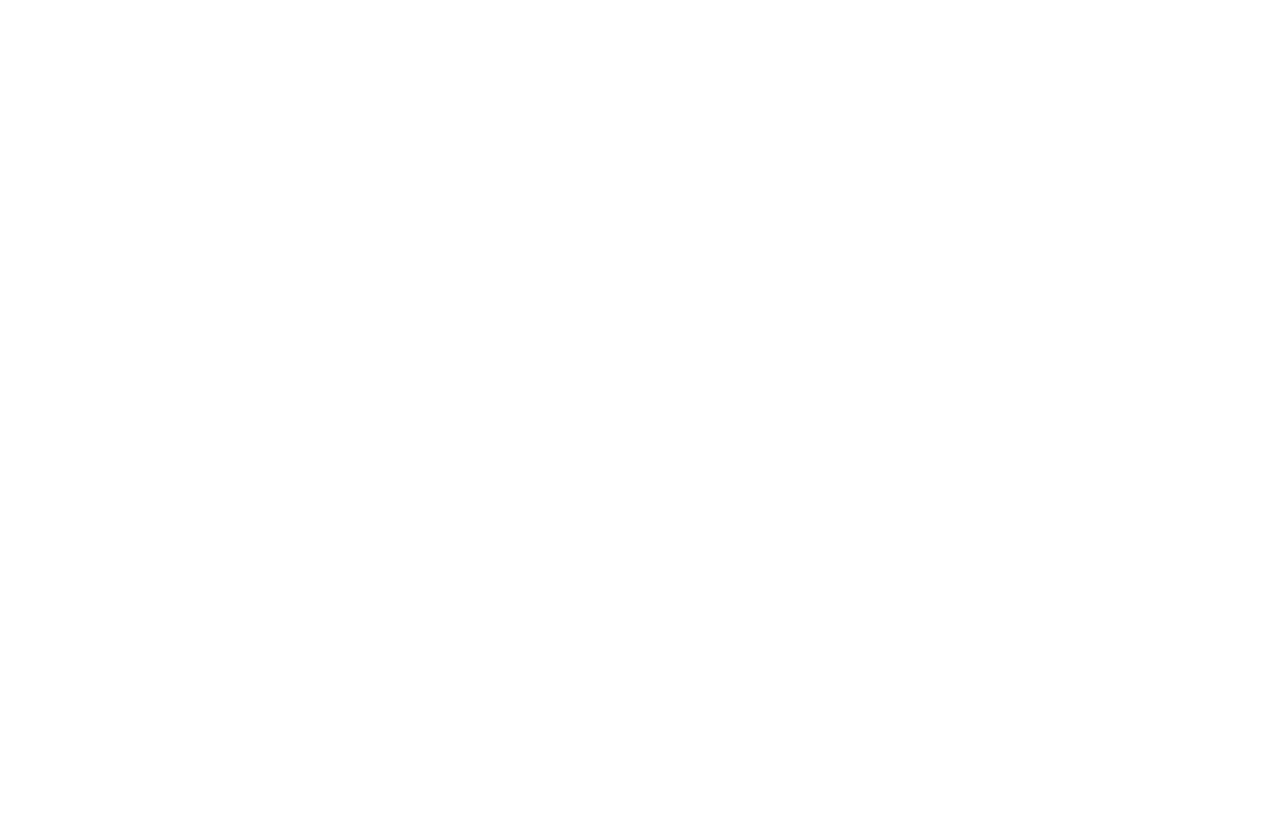
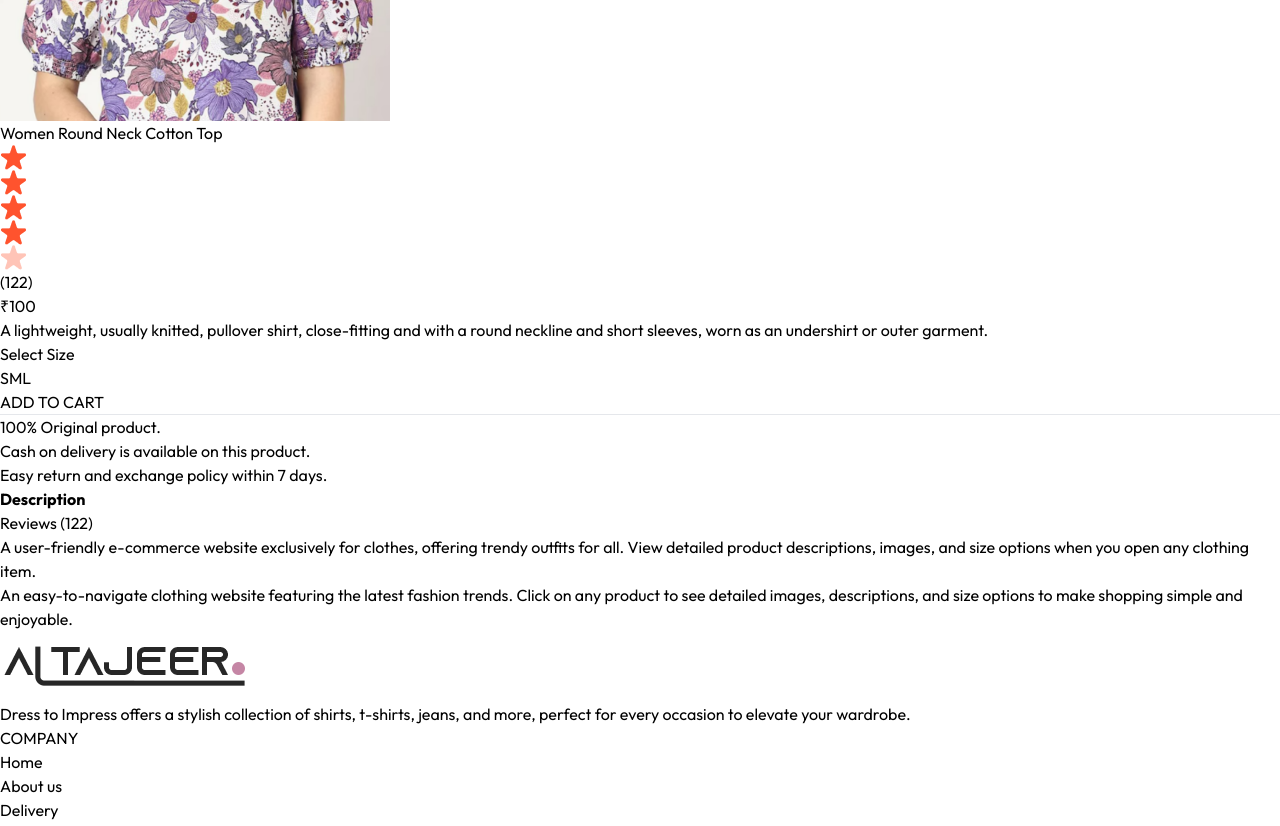
Before and after one commit to moteeullahazmi/AL-TAJEER, a React (Vite) app in the folder frontend/: page /products/aaaaa in a window 1280 px wide. Shown: the part 1300-2126 px from the top of the page. Before the commit the page ends 1283 px from the top, so only its background shows below. Built offline with nearby package versions, Linux system fonts and the light colour scheme.

Commit message:
315 complete

```diff
--- a/frontend/src/index.css
+++ b/frontend/src/index.css
@@ -16,6 +16,10 @@
     font-style: normal;
   }
 
+  ::-webkit-scrollbar{
+    display: none;
+  }
+
   @media (max-width:640px){
     a.active{
         background-color: black;
--- a/frontend/src/pages/Product.jsx
+++ b/frontend/src/pages/Product.jsx
@@ -1,48 +1,123 @@
-import React, { useContext, useEffect, useState } from 'react'
-import { useParams } from 'react-router-dom'
-import { ShopContext } from '../context/ShopContext';
+import React, { useContext, useEffect, useState } from "react";
+import { useParams } from "react-router-dom";
+import { ShopContext } from "../context/ShopContext";
+import { assets } from "../assets/frontend_assets/assets";
 
 const Product = () => {
-
-  const {productId} = useParams();
-  const {products} = useContext(ShopContext);
+  const { productId } = useParams();
+  const { products, currency } = useContext(ShopContext);
   const [productData, setProductData] = useState(false);
-  const [image,setImage] = useState('')
+  const [image, setImage] = useState("");
+  const [size, setSize] = useState("");
 
   const fetchProductData = async () => {
-
-    products.map((item)=>{
-      if(item._id === productId){
-        setProductData(item)
-        setImage(item.image[0])
+    products.map((item) => {
+      if (item._id === productId) {
+        setProductData(item);
+        setImage(item.image[0]);
         return null;
       }
-    })
-  }
+    });
+  };
 
-  useEffect(()=>{
+  useEffect(() => {
     fetchProductData();
-  },[productId,products])
+  }, [productId, products]);
 
   return productData ? (
-    <div className='border-t-2 pt-10 transition-opacity easy-in duration-500 opacity-100'>
-    {/* Product Data */}
-    <div className='flex gap-12 sm:gap-12 flex-col sm:flex-row'>
+    <div className="border-t-2 pt-10 transition-opacity easy-in duration-500 opacity-100">
+      {/* ------------Product Data------------ */}
+      <div className="flex gap-12 sm:gap-12 flex-col sm:flex-row">
+        {/* ------------Product Images------------ */}
+        <div className="flex-1 flex flex-col-reverse gap-3 sm:flex-row">
+          <div className="flex sm:flex-col overflow-x-auto sm:overflow-y-scroll justify-between sm:justify-normal sm:w-[18.7%] w-full">
+            {productData.image.map((item, index) => (
+              <img
+                onClick={() => setImage(item)}
+                src={item}
+                key={index}
+                className="w-[24%] sm:w-full sm:mb-3 flex-shrink-0 cursor-pointer"
+                alt="product_id_image"
+              />
+            ))}
+          </div>
+          <div className="w-full sm:w-[80%]">
+            <img className="ww-full h-auto" src={image} alt="oneProductImage" />
+          </div>
+        </div>
 
-      {/* Product Images */}
-      <div className='flex-1 flex flex-col-reverse gap-3 sm:flex-row'>
-        <div className='flex sm:flex-col overflow-x-auto sm:overflow-y-scroll justify-between sm:justify-normal sm:w-[18.7%] w-full'>
-        {
-          productData.image.map((item,index)=>(
-            <img src={item} key={index} className='w-[24%]' alt="" />
-          ))
-        }
+        {/* -------------Product Info------------ */}
+        <div className="flex-1">
+          <h1 className="font-medium text-2xl mt-2"> {productData.name}</h1>
+          <div className="flex items-center gap-1 mt-2">
+            <img src={assets.star_icon} alt="" className="w-3 5" />
+            <img src={assets.star_icon} alt="" className="w-3 5" />
+            <img src={assets.star_icon} alt="" className="w-3 5" />
+            <img src={assets.star_icon} alt="" className="w-3 5" />
+            <img src={assets.star_dull_icon} alt="" className="w-3 5" />
+            <p className="pl-2">(122)</p>
+          </div>
+          <p className="mt-5 text-3xl font-medium">
+            {currency}
+            {productData.price}
+          </p>
+          <p className="mt-5 text-gray-500 md:w-4/5">
+            {productData.description}
+          </p>
+          <div className="flex flex-col gap-4 my-8">
+            <p>Select Size</p>
+            <div className="flex gap-2">
+              {productData.sizes.map((item, index) => (
+                <button
+                  onClick={() => setSize(item)}
+                  className={`border py-2 px-4 bg-gray-100 ${
+                    item === size ? "border-orange-500" : ""
+                  }`}
+                  key={index}
+                >
+                  {item}
+                </button>
+              ))}
+            </div>
+          </div>
+          <button className="bg-black text-white px-8 py-3 text-sm active:bg-gray-700">
+            ADD TO CART
+          </button>
+          <hr className="mt-9 sm:w-4/5" />
+          <div className="text-sm text-gray-500 mt-5 flex flex-col gap-1">
+            <p>100% Original product.</p>
+            <p>Cash on delivery is available on this product.</p>
+            <p>Easy return and exchange policy within 7 days.</p>
+          </div>
         </div>
       </div>
-    </div>
+
+      {/* ---------------Description & Review Section---------------- */}
+      <div className="mt-20">
+        <div className="flex">
+          <b className="border px-5 py-3 text-sm">Description</b>
+          <p className="border px-5 py-3 text-sm">Reviews (122)</p>
+        </div>
+        <div className="flex flex-col gap-4 border px-6 py-6 text-sm text-gray-500">
+          <p>
+            A user-friendly e-commerce website exclusively for clothes, offering
+            trendy outfits for all. View detailed product descriptions, images,
+            and size options when you open any clothing item.
+          </p>
+          <p>
+            An easy-to-navigate clothing website featuring the latest fashion
+            trends. Click on any product to see detailed images, descriptions,
+            and size options to make shopping simple and enjoyable.
+          </p>
+        </div>
+      </div>
+
+              {/* -----------Display Related Products--------------- */}
 
     </div>
-  ) : <div className='opacity-0'></div>
-}
+  ) : (
+    <div className="opacity-0"></div>
+  );
+};
 
-export default Product
+export default Product;
```
Also changed, not shown: frontend/src/components/RelatedProducts.jsx (added, +11 -0 lines).
